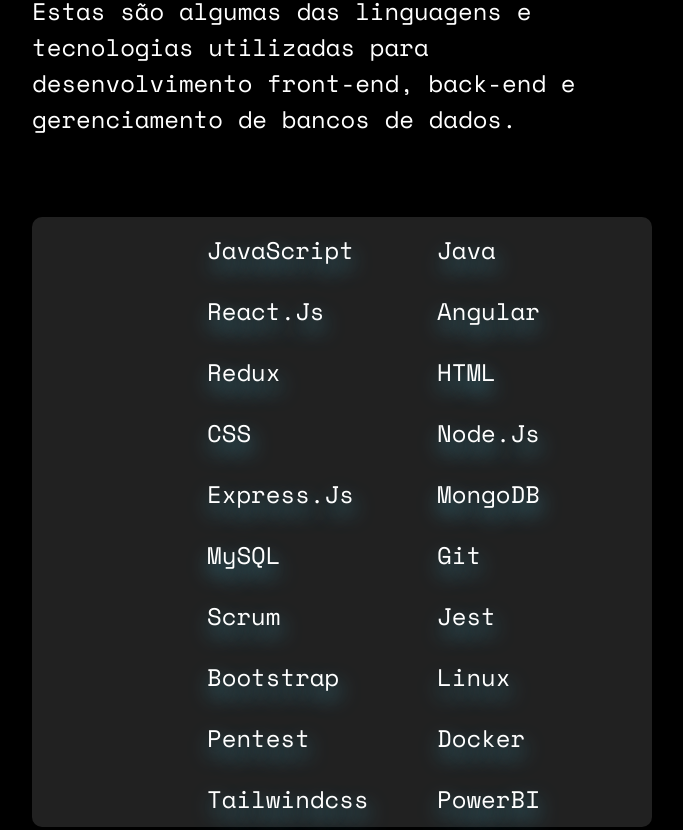
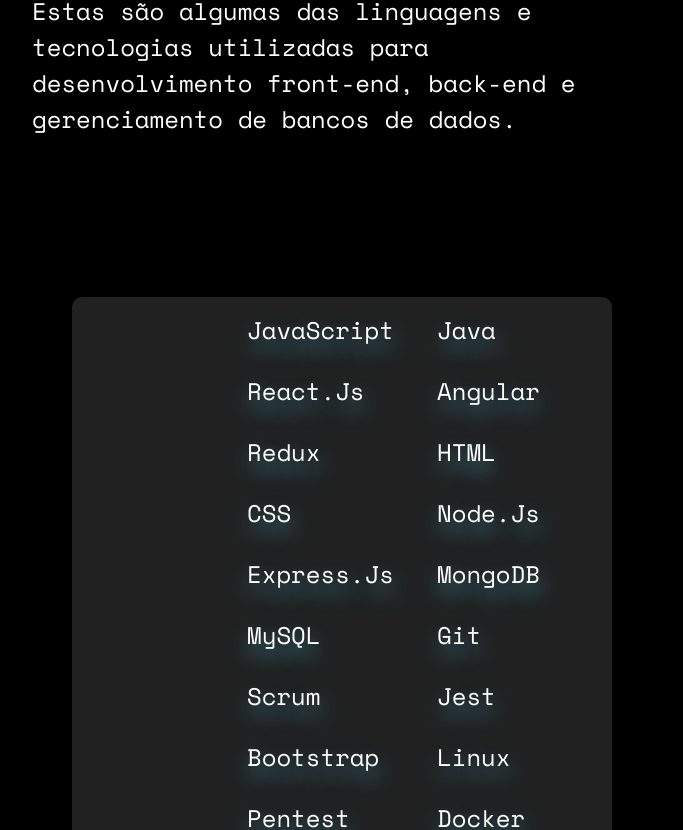
Before and after one commit to wesley-tuschi/wesley-tuschi-portfolio, a React (Create React App) app: page / in a window 1280 px wide. Shown: the part 4970-5800 px from the top of the page, without its empty margins (298-981 px from the left). Built offline with nearby package versions, Linux system fonts and the light colour scheme; a web font is replaced by a local one.

Commit message:
push test

```diff
--- a/src/styles/Habilidades.css
+++ b/src/styles/Habilidades.css
@@ -120,6 +120,7 @@
     flex-direction: column;
     align-items: center;
     justify-content: center;
+    padding: 5em;
   }
 
   .skills-paragraph {
```
